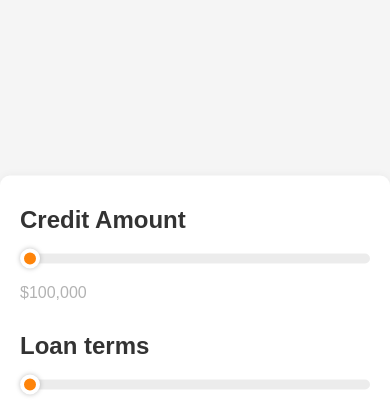
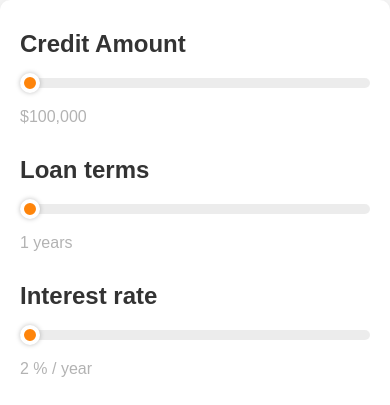
Before and after one commit to KonstantinPankratov/Calculator, a plain HTML site: page index.html in a window 390 px wide. Shown: the top 405 px of the page. Drawn offline with Linux system fonts and the light colour scheme.

Commit message:
Fixed responsiveness

```diff
--- a/assets/css/styles.css
+++ b/assets/css/styles.css
@@ -44,6 +44,18 @@ body {
 	        box-shadow: 0 0 10px rgba(0, 0, 0, 0.05);
 
 	border-radius: 10px;
+}
+
+@media (max-width: 768px) {
+	#calculator {
+		position: relative;
+		top: 0;
+		left: 0;
+
+		-webkit-transform: translate(0, 0);
+		    -ms-transform: translate(0, 0);
+		        transform: translate(0, 0);
+	}
 }
 
 #calculator h1 {
@@ -128,6 +140,7 @@ body {
 	position: absolute;
 
 	width: 0;
+	max-width: 100%;
 	height: 100%;
 	border-radius: inherit;
 
```
